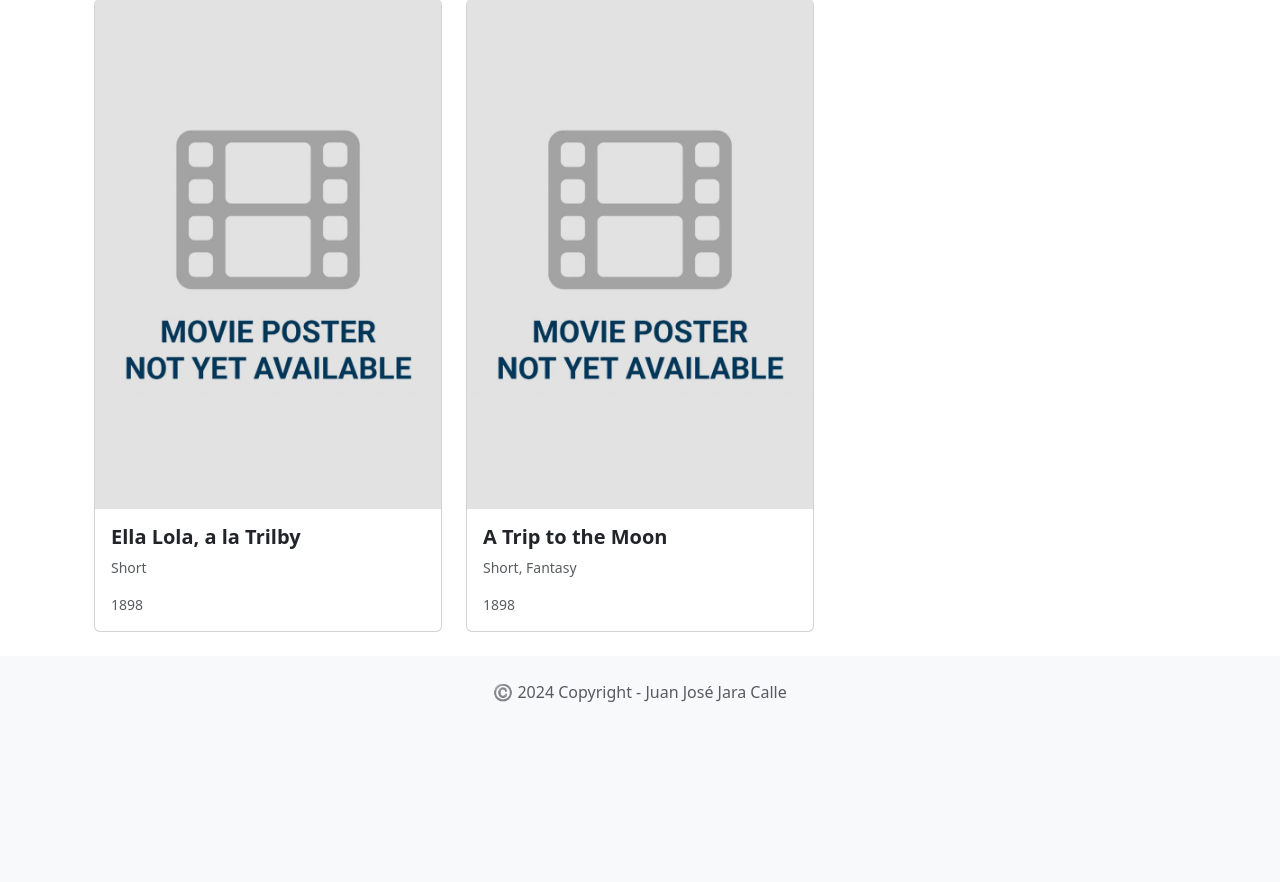
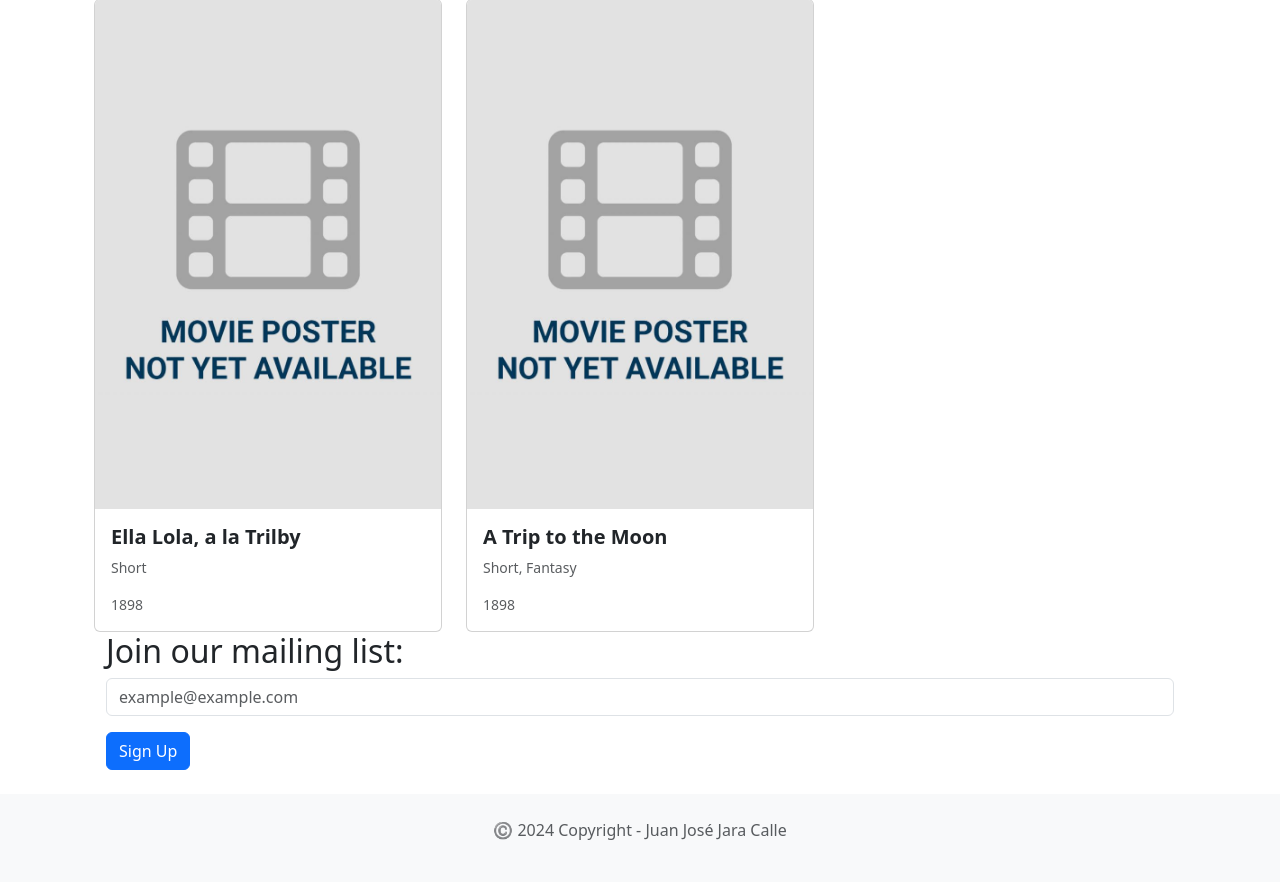
Before and after one commit to JaraCalle/workshopPI1, a Django app: template movie/templates/home.html in a window 1280 px wide. Shown: the part 4422-5304 px from the top of the page. Before the commit the page ends 5124 px from the top, so only its background shows below. Run offline with Django 5.2, Linux system fonts and the light colour scheme; the template is opened without the code that fills it: values that come from a table or form of the project are taken from there, others are empty; data comes from the database, SQL or seed files in the repository.

Commit message:
Adds mailing form

```diff
--- a/movie/templates/home.html
+++ b/movie/templates/home.html
@@ -34,5 +34,14 @@
             </div>
             {% endfor %}
         </div>
+        <div class="container">
+            <h2>Join our mailing list:</h2>
+            <form action="{% url 'signup' %}">
+                <div class="mb-3">
+                    <input type="email" class="form-control" name="email" placeholder="example@example.com">
+                </div>
+                <button type="submit" class="btn btn-primary">Sign Up</button>
+            </form>
+        </div>
     </div>
 {% endblock content %}
--- a/movie/views.py
+++ b/movie/views.py
@@ -107,3 +107,7 @@ def movies_per_genre():
 
 def statics_view(request):
     return render(request, 'statistics.html', {'movies_per_year': movies_per_year(), "movies_per_genre": movies_per_genre()})
+
+def signup(request):
+    email = request.GET.get('email')
+    return render(request, 'signup.html', {'email': email})
--- a/moviereviews/urls.py
+++ b/moviereviews/urls.py
@@ -27,6 +27,7 @@ urlpatterns = [
     path('about/', movieViews.about, name="about"),
     path('news/', include('news.urls')),
     path('statistics/', movieViews.statics_view, name='statistics'),
+    path('signup/', movieViews.signup, name="signup")
 ]
 
 urlpatterns += static(settings.MEDIA_URL, document_root=settings.MEDIA_ROOT)
```
Also changed, not shown: movie/templates/signup.html (added, +8 -0 lines).
